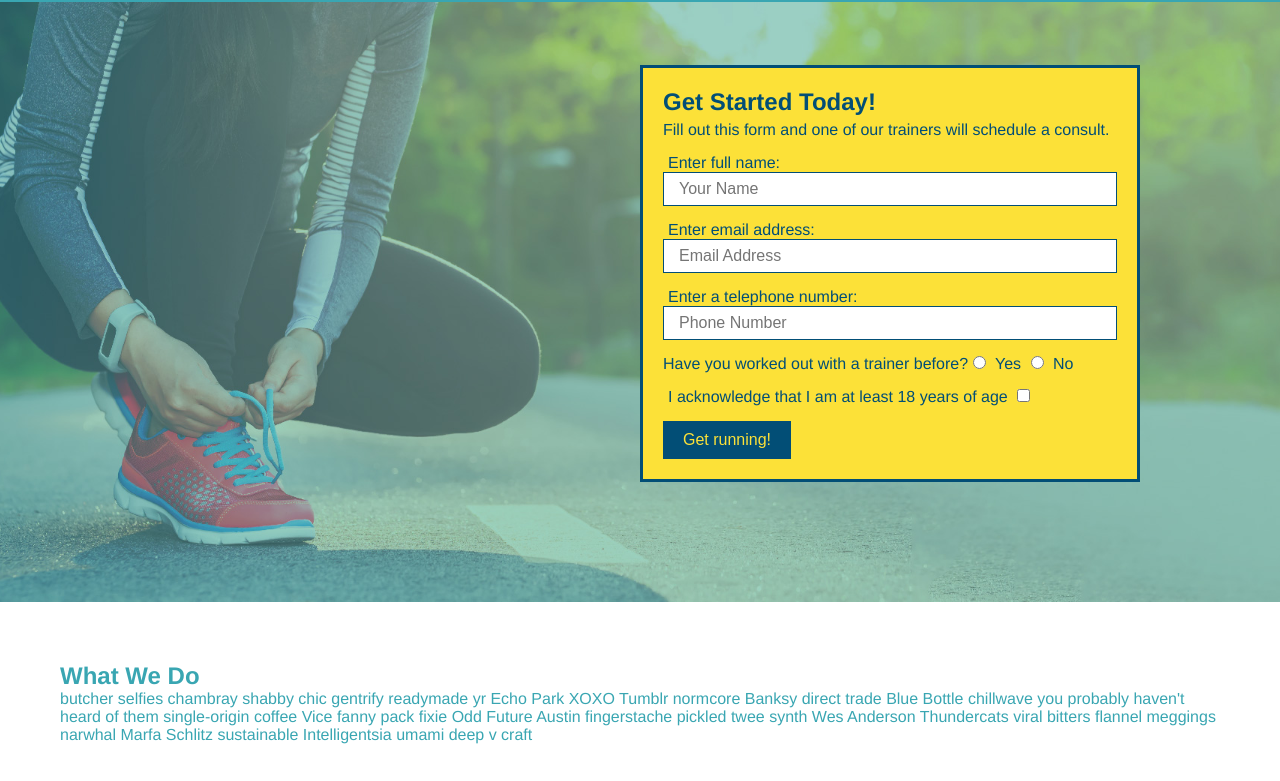
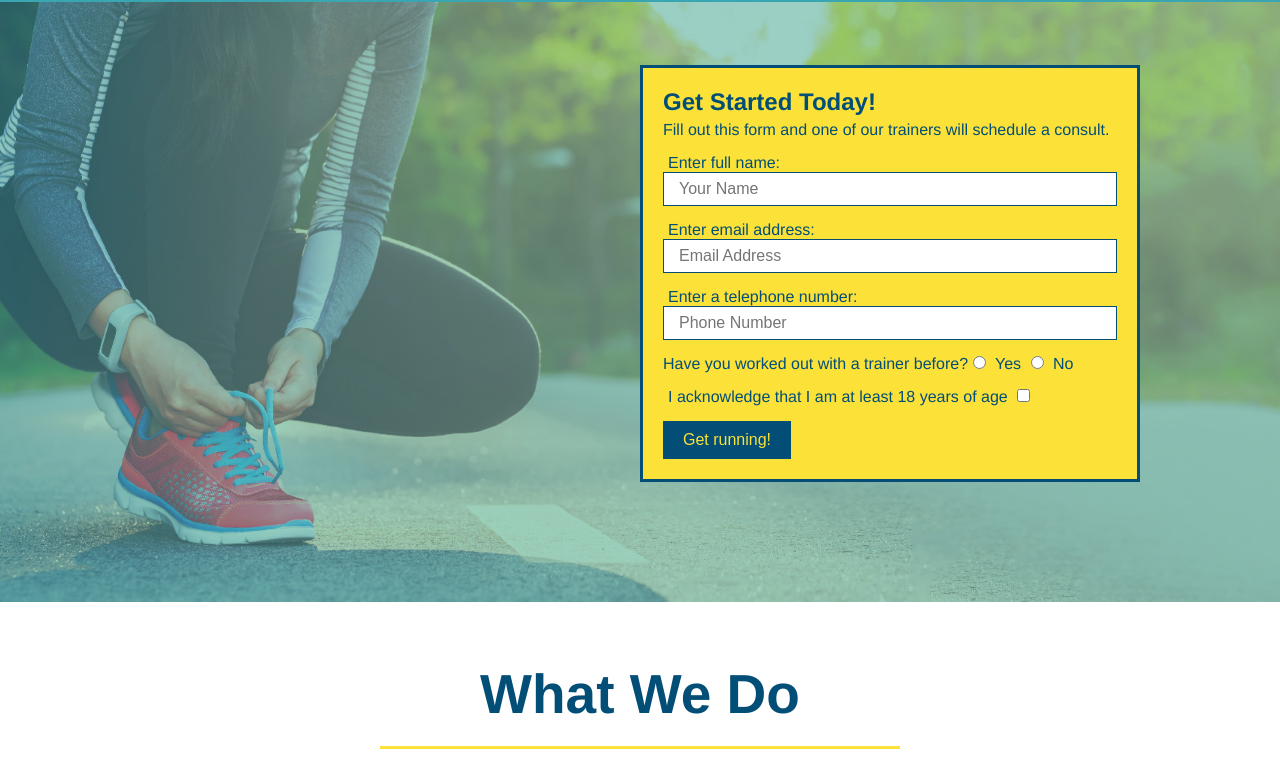
Before and after one commit to dmartino24/run-buddy, a plain HTML site: page index.html in a window 1280 px wide. Shown: the part 80-861 px from the top of the page. Drawn offline with Linux system fonts and the light colour scheme.

Commit message:
what-we-do styled

```diff
--- a/assets/css/style.css
+++ b/assets/css/style.css
@@ -83,6 +83,25 @@ section {
     padding: 10px 20px;
     font-size: 16px;
 }
+/* what-we-do */
+.intro {
+    text-align: center;
+}
+.intro h2 {
+    font-size: 55px;
+    color: #024e76;
+    margin-bottom: 35px;
+    padding: 0 100px 20px 100px;
+    border-bottom: 3px solid #fce138;
+    display: inline-block;
+}
+.intro p {
+    line-height: 1.7;
+    color: #39a6b2;
+    width: 80%;
+    font-size: 20px;
+    margin: 0 auto;
+}
 /* footer */
 footer {
     background: #fce138;
--- a/index.html
+++ b/index.html
@@ -80,7 +80,7 @@
       </div>
     </section>
     <!-- "what we do" section -->
-    <section id="what-we-do">
+    <section id="what-we-do" class="intro">
       <h2>What We Do</h2>
       <p>
         butcher selfies chambray shabby chic gentrify readymade yr Echo Park
```
